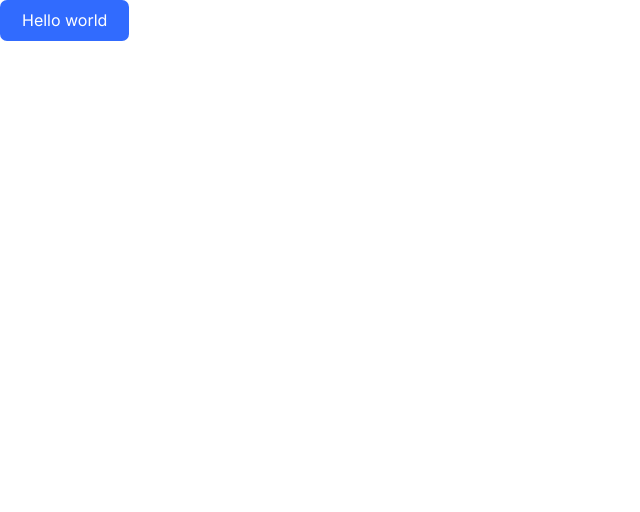
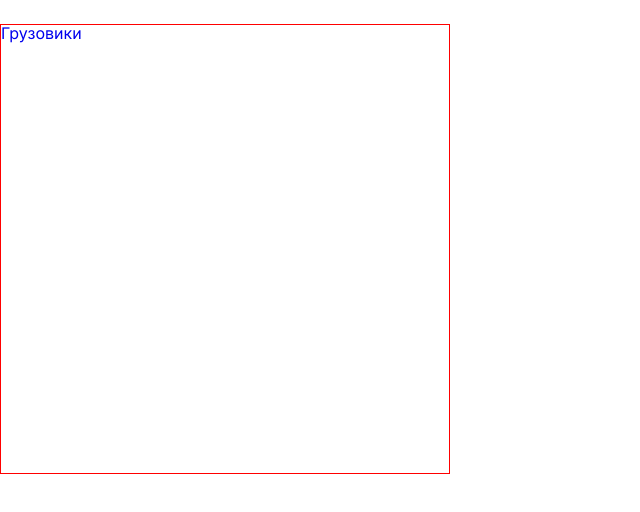
Before and after one commit to gorbatkoff/ARENT_Carsharing, a React app: page / in a window 1280 px wide. Shown: the top 512 px of the page, without its empty margins (0-640 px from the left). Built offline with nearby package versions, Linux system fonts and the light colour scheme.

Commit message:
Test shared component (TileLink)

```diff
--- a/src/app/App.tsx
+++ b/src/app/App.tsx
@@ -1,12 +1,15 @@
 import React from 'react'
 import Button, {ButtonTheme} from "shared/ui/Button/Button";
-
+import TileLink from 'shared/ui/TileLink/TileLink';
 function App() {
     return (
         <div className="App">
-            <Button theme={ButtonTheme.PRIMARY}>
+            {/* <Button theme={ButtonTheme.PRIMARY}>
                 Hello world
-            </Button>
+            </Button> */}
+            <TileLink width={"450px"} height={"450px"} url='https://github.com/gorbatkoff/production-project'>
+                Грузовики
+            </TileLink>
         </div>
     )
 }
```
